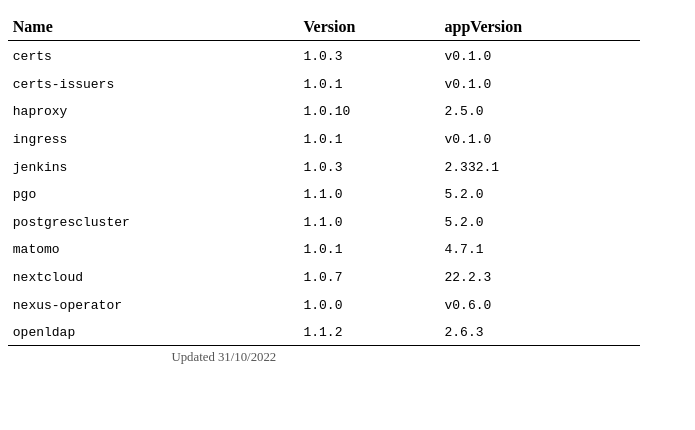
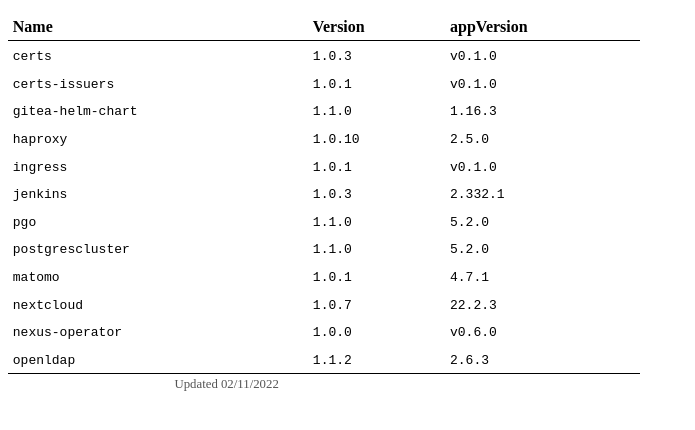
Before and after one commit to robobee-repos/helm-charts, a plain HTML site: page charts/index.html in a window 1280 px wide. Shown: the part 128-558 px from the top of the page, without its empty margins (0-695 px from the left). Drawn offline with Linux system fonts and the light colour scheme.

Commit message:
See #4654 Update version

```diff
--- a/charts/index.html
+++ b/charts/index.html
@@ -85,6 +85,12 @@
 </tr>
 
 <tr>
+<td><code>gitea-helm-chart</code></td>
+<td><code>1.1.0</code></td>
+<td><code>1.16.3</code></td>
+</tr>
+
+<tr>
 <td><code>haproxy</code></td>
 <td><code>1.0.10</code></td>
 <td><code>2.5.0</code></td>
@@ -140,7 +146,7 @@
 
 <tfoot>
 <tr>
-<td colspan="2">Updated 31/10/2022</td>
+<td colspan="2">Updated 02/11/2022</td>
 </tr>
 </tfoot>
 
```
